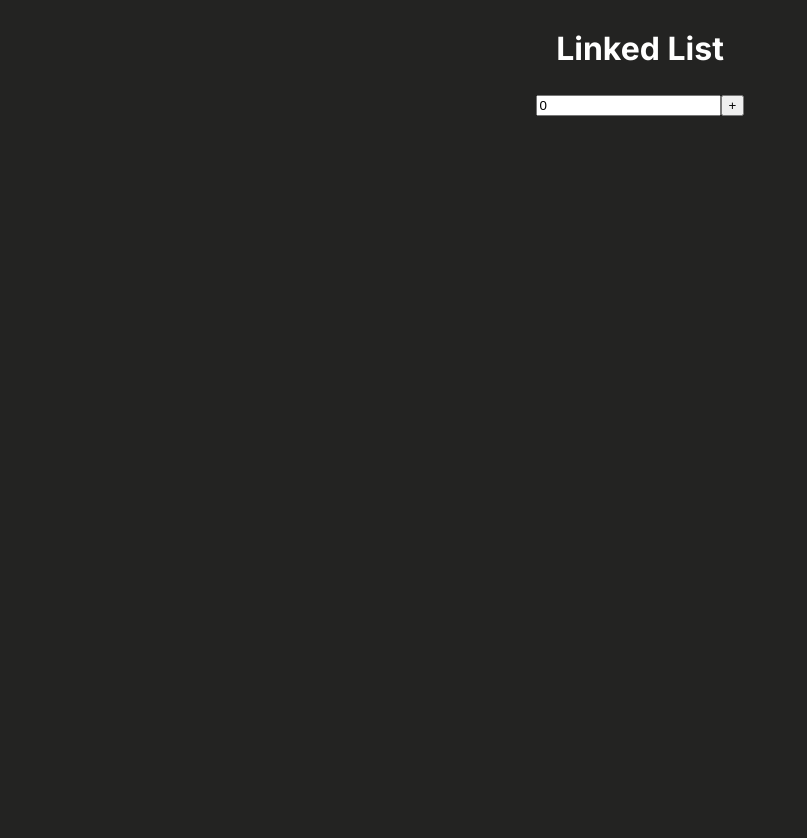
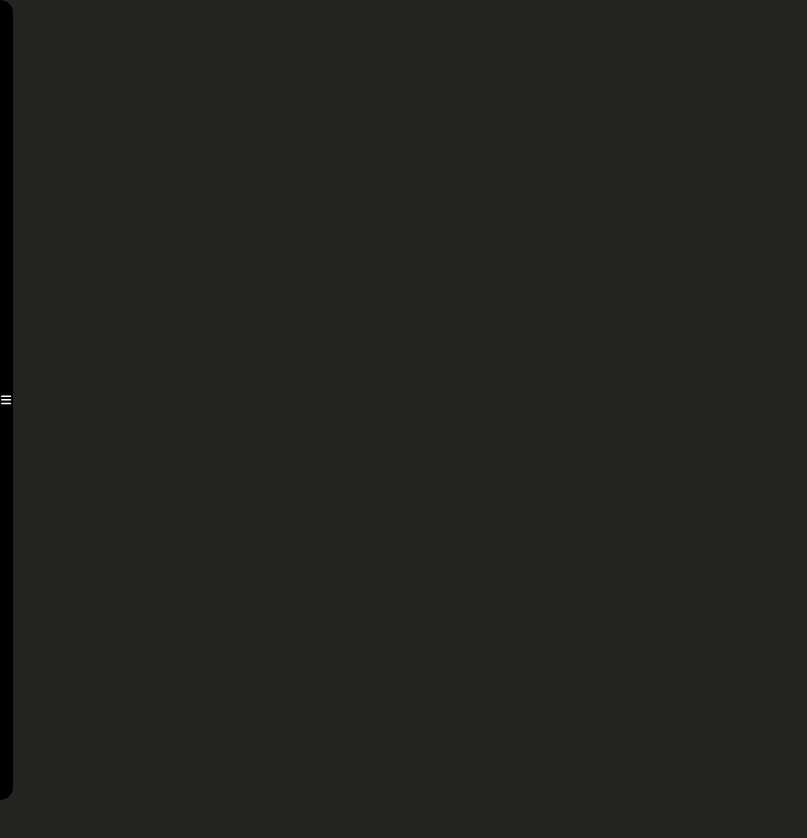
Before and after one commit to JoaoVitorSD/tad-algorithms-review, a Next.js app: page / in a window 1280 px wide. Shown: the top 838 px of the page, without its empty margins (0-807 px from the left). Before the commit the page ends 800 px from the top, so only its background shows below. Built offline with nearby package versions, Linux system fonts and the light colour scheme.

Commit message:
featL improve styling

```diff
--- a/components/linked_list_template.jsx
+++ b/components/linked_list_template.jsx
@@ -4,7 +4,7 @@ import { useEffect, useState } from "react";
 import useTAD from "@hook/useTAD";
 
 export default function LinkedListTemplate() {
-    const { render, add } = useTAD(LinkedList);
+    const { render,reload, add, operations } = useTAD(LinkedList);
 
 
     const [numberInput, setNumerInput] = useState(0);
@@ -14,6 +14,7 @@ export default function LinkedListTemplate() {
             <form onSubmit={(e)=>{e.preventDefault();add(numberInput)}} className={DataStyle["form-container"]}>
                 <input type="number" value={numberInput} onChange={(e) => setNumerInput(e.target.value)} />
                 <button>+</button>
+                <button type="button" onClick={()=> {operations.invert();reload()}}>rotate</button>
             </form>
 
             <div className={DataStyle["tad-elements-container"]}>
--- a/hook/useTAD.js
+++ b/hook/useTAD.js
@@ -3,24 +3,32 @@ import { useState } from "react";
 
 export default function useTAD(tadClass) {
 
-    const [tad, setTad] = useState();
+    const [tad, setTad] = useState(null);
     const [render, setRender] = useState([]);
+    const [operations, setOperations] = useState({});
 
     useEffect(() => {
         setTad(new tadClass());
 
-
         ()=> setTad([]);
     }, [])
 
-    const add = (value) => {
-        console.log(tad)
+    useEffect(() => {
+        if(tad){
+            setOperations(tad.getOperations());
+        }
+    }, [tad])
+
+    function add(value){
         tad.add(value);
         setRender(tad.render());
     };
 
 
+    function reload(){
+        console.log("Reloading");
+        setRender(tad.render());
+    }
 
-
-    return { render, add }
+    return { render,reload,add, operations }
 }
--- a/src/app/globals.css
+++ b/src/app/globals.css
@@ -4,7 +4,12 @@
     "Fira Mono", "Droid Sans Mono", "Courier New", monospace;
 }
 
-
+*{
+  margin: 0;
+  padding: 0;
+  font-family: var(--font-mono);
+}
 body{
   background-color: rgb(35, 35, 34);
+  overflow-x: hidden;
 }
--- a/src/app/page.module.css
+++ b/src/app/page.module.css
@@ -1,24 +1,58 @@
-.box-container {
+.main{
+  width: 100vw;
+  height: 100vw;
   display: flex;
-  user-select: none;
-  align-items: center;
-  color: white;
-  background-color: red;
+  flex-wrap: nowrap;
+  overflow: hidden;
+}
+
+.section{
+  height: 100vw;
+  display: flex;
 }
 
 
-.box {
+.nav{
   display: flex;
+  list-style-type: none;
+  background: white;
+}
+
+.list-option{
+  color: white;
+  white-space: nowrap;
+  font-size: 0.5rem;
+  padding: 10px;
+  display: flex;
+  align-items: center;
   justify-content: center;
+  color: black;
+  border-bottom: 1px solid black;
+  transition: background-color 0.3s ease;
+  cursor: pointer;
+}
+
+.list-option:hover{
+  background-color: rgb(239, 237, 233);
+}
+
+.menu{
+  width: 1vw;
+  background: black;
+  border-radius: 0 15px 15px 0;
+  height: 100vh;
+  display: flex;
   align-items: center;
-  border: 1px solid white;
-  padding: 10px;
   cursor: pointer;
-  margin: 0 10px;
+  justify-content: center;
+}
+
+.icon{
+  width: 80%;
+  fill: white;
   transition: transform 0.3s ease;
 }
 
-
-.box:hover {
-  transform: rotate(10deg)
+.icon--revealed{
+  transform: rotate(90deg);
 }
--- a/src/app/page.tsx
+++ b/src/app/page.tsx
@@ -5,9 +5,37 @@ import { useState } from "react";
 import LinkedListTemplate from "@components/linked_list_template";
 
 export default function Home() {
+
+  const [opened, setOpened] = useState(false);
+
+  const options = [
+    { title: "Lista Encadeada", component: <LinkedListTemplate /> },
+  ];
+
+  const [body, setBody] = useState<any>(null);
   return (
     <main className={styles.main}>
-      <LinkedListTemplate />
+      <section className={styles.section}>
+        {opened ? (
+          <nav className={styles.nav}>
+            <ul className={styles.ul}>
+              {options.map((option, index) => (
+                <li
+                  className={styles["list-option"]}
+                  onClick={() => setBody(option.component)}
+                >
+                  {option.title}
+                </li>
+              ))}
+            </ul>
+          </nav>
+        ) : null}
+        <div className={styles.menu} onClick={() => setOpened(!opened)}>
+          <svg xmlns="http://www.w3.org/2000/svg" className={`${styles.icon} ${opened? styles["icon--revealed"]: false}`} viewBox="0 0 448 512"><path d="M0 96C0 78.3 14.3 64 32 64H416c17.7 0 32 14.3 32 32s-14.3 32-32 32H32C14.3 128 0 113.7 0 96zM0 256c0-17.7 14.3-32 32-32H416c17.7 0 32 14.3 32 32s-14.3 32-32 32H32c-17.7 0-32-14.3-32-32zM448 416c0 17.7-14.3 32-32 32H32c-17.7 0-32-14.3-32-32s14.3-32 32-32H416c17.7 0 32 14.3 32 32z"/></svg>
+        </div>
+      </section>
+
+      {body}
     </main>
   );
 }
--- a/src/styles/data.module.css
+++ b/src/styles/data.module.css
@@ -6,16 +6,18 @@
     display: flex;
     flex-wrap: wrap;
     user-select: none;
-    align-items: center;
+    align-items: start;
     color: white;
+    height: 100vh;
+    animation: reveal 0.3s ease;
 }
 .tad-container h1{
     text-align: center;
-    width: 100vw;
+    width: 100%;
 }
 .form-container{
     display: flex;
-    align-items: center;
+    align-items: start;
     justify-content: center;
     padding: 5px;
 }
@@ -27,7 +29,7 @@
     outline: none;
 }
 .form-container{
-    width: 100vw;
+    width: 100%;
 }
 
 .box {
@@ -67,4 +69,6 @@
     display: flex;
     flex-wrap: wrap;
     align-items: center;
+    justify-content: center;
+    width: 80vw;
 }
--- a/tad/LinkedList.jsx
+++ b/tad/LinkedList.jsx
@@ -94,4 +94,9 @@ export default class LinkedList {
             current = current.next;
         }
     }
+
+
+    getOperations(){
+        return {"invert":()=>this.invert(),"print": this.print }
+    }
 }
```
